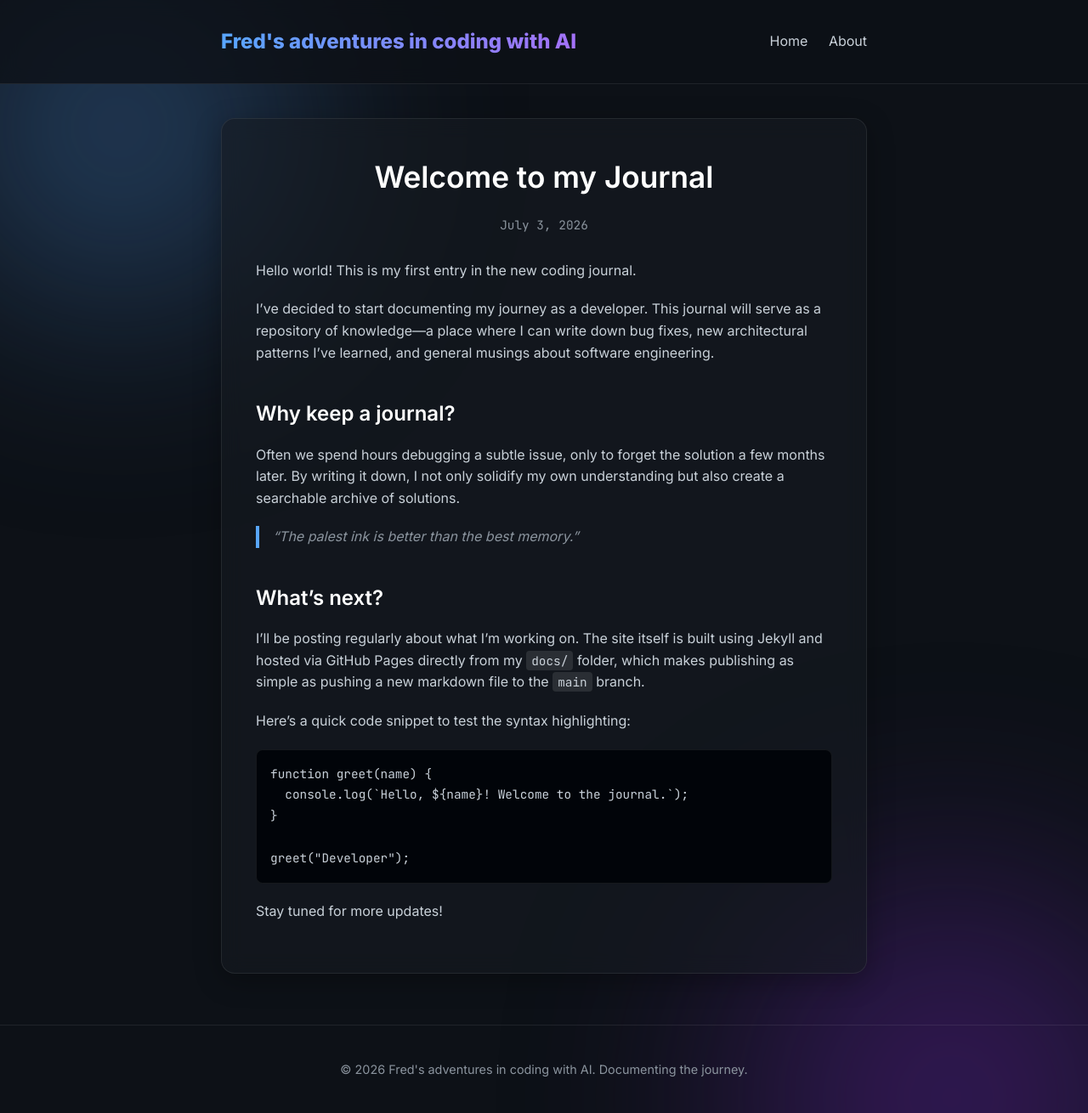
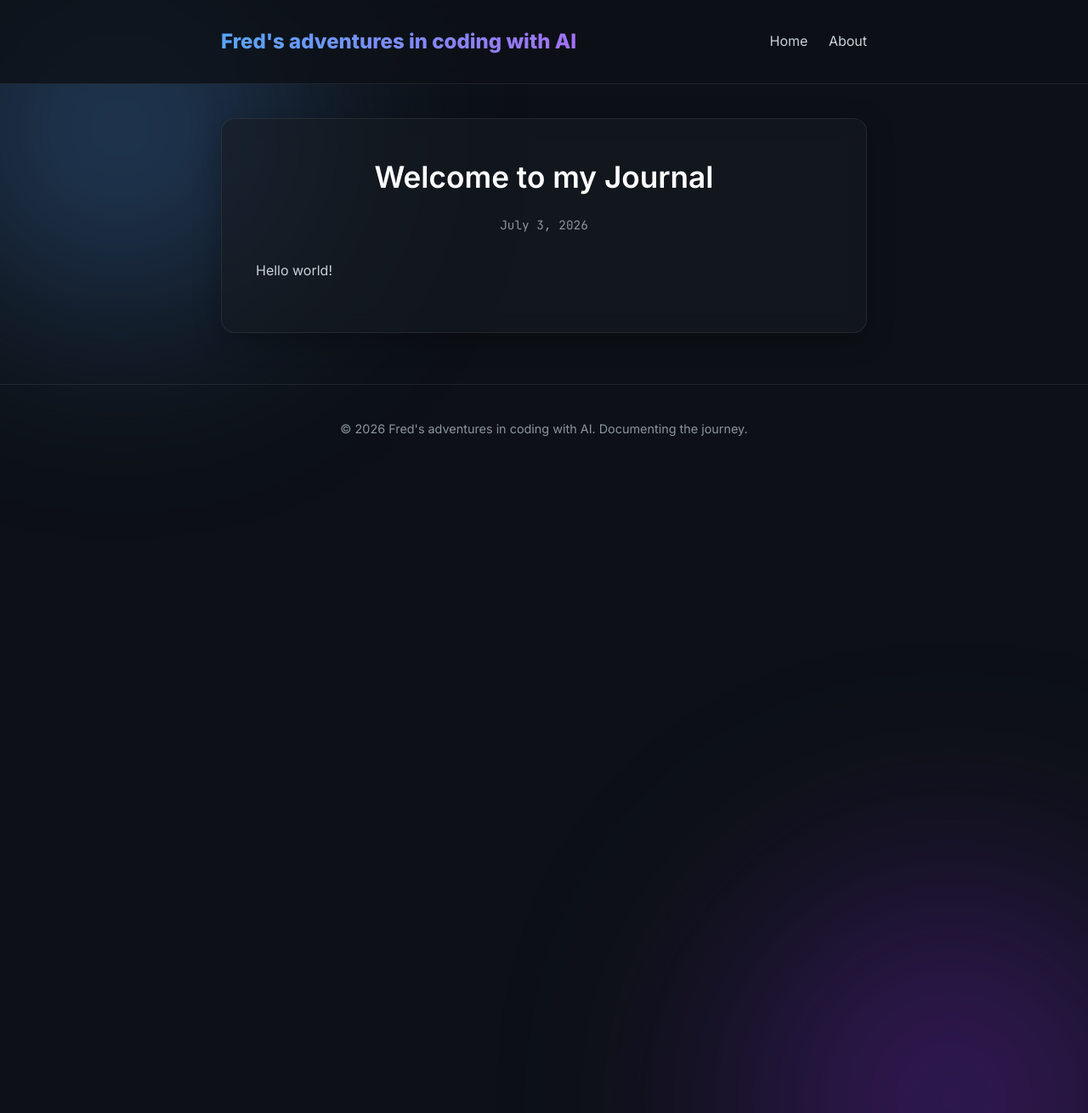
Before and after one commit to greenermoose/journal, a Jekyll site: the page built from docs/_posts/2026-07-03-welcome-to-my-journal.md, in a window 1280 px wide and 1310 px high. Shown: the whole window at 85% size. Built offline with Jekyll 4.4.1, drawn with Linux system fonts in a browser that asks for light colours.

````diff
--- a/docs/_posts/2026-07-03-welcome-to-my-journal.md
+++ b/docs/_posts/2026-07-03-welcome-to-my-journal.md
@@ -5,28 +5,4 @@
 categories: general
 ---
 
-Hello world! This is my first entry in the new coding journal.
-
-I've decided to start documenting my journey as a developer. This journal will serve as a repository of knowledge—a place where I can write down bug fixes, new architectural patterns I've learned, and general musings about software engineering.
-
-## Why keep a journal?
-
-Often we spend hours debugging a subtle issue, only to forget the solution a few months later. By writing it down, I not only solidify my own understanding but also create a searchable archive of solutions.
-
-> "The palest ink is better than the best memory."
-
-## What's next?
-
-I'll be posting regularly about what I'm working on. The site itself is built using Jekyll and hosted via GitHub Pages directly from my `docs/` folder, which makes publishing as simple as pushing a new markdown file to the `main` branch.
-
-Here's a quick code snippet to test the syntax highlighting:
-
-```javascript
-function greet(name) {
-  console.log(`Hello, ${name}! Welcome to the journal.`);
-}
-
-greet("Developer");
-```
-
-Stay tuned for more updates!
+Hello world!
````
Also changed, not shown: docs/cheatsheet.md (added, +109 -0 lines), .agents/skills/create-post/SKILL.md (added), CHANGELOG.md, README.md.
